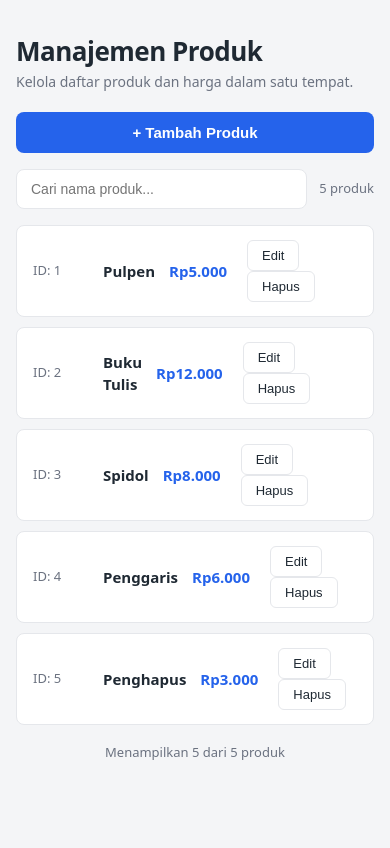
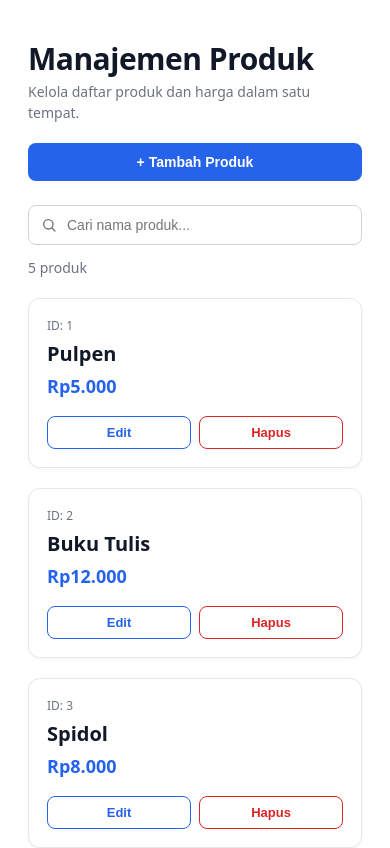
Before and after one commit to GetRektBoy724/tugas-fe-react, a React (Vite) app: page / in a window 390 px wide. Shown: the top 848 px of the page. Built offline with nearby package versions, Linux system fonts and the light colour scheme.

Commit message:
fix(ui): match main page layout to reference design

```diff
--- a/src/App.css
+++ b/src/App.css
@@ -1,16 +1,48 @@
-.container {
-  max-width: 720px;
-  margin: 0 auto;
-  padding: 32px 16px 48px;
+:root {
+  --bg: #ffffff;
+  --card: #ffffff;
+  --text: #111827;
+  --muted: #6b7280;
+  --border: #e5e7eb;
+  --input-border: #d1d5db;
+  --primary: #2563eb;
+  --primary-hover: #1d4ed8;
+  --danger: #dc2626;
+  --danger-hover: #b91c1c;
+  --danger-bg: #fee2e2;
 }
 
-/* ---------- Header ---------- */
-.page-header {
-  margin-bottom: 20px;
+* {
+  box-sizing: border-box;
+  margin: 0;
+  padding: 0;
+}
+
+body {
+  font-family: system-ui, Arial, sans-serif;
+  background: var(--bg);
+  color: var(--text);
+  line-height: 1.5;
+}
+
+.container {
+  max-width: 980px;
+  margin: 0 auto;
+  padding: 36px 28px 48px;
+}
+
+/* ---------- Header + add button row ---------- */
+.top-row {
+  display: flex;
+  align-items: center;
+  justify-content: space-between;
+  gap: 20px;
+  margin-bottom: 24px;
 }
 
 .page-header h1 {
-  font-size: 26px;
+  font-size: 30px;
+  font-weight: 800;
   letter-spacing: -0.5px;
 }
 
@@ -19,17 +51,15 @@
   font-size: 14px;
 }
 
-/* ---------- Add button ---------- */
 .add-button {
-  width: 100%;
-  padding: 12px;
-  margin-bottom: 16px;
+  padding: 11px 18px;
   border: 0;
   border-radius: 8px;
   background: var(--primary);
   color: #fff;
-  font-size: 15px;
+  font-size: 14px;
   font-weight: 600;
+  white-space: nowrap;
   cursor: pointer;
   transition: background 0.15s;
 }
@@ -44,91 +74,122 @@
   align-items: center;
   justify-content: space-between;
   gap: 12px;
-  margin-bottom: 16px;
+  margin-bottom: 20px;
 }
 
-.search-bar input {
-  flex: 1;
-  padding: 11px 14px;
-  border: 1px solid var(--border);
+.search-input {
+  position: relative;
+  width: 400px;
+  max-width: 100%;
+}
+
+.search-icon {
+  position: absolute;
+  top: 50%;
+  left: 13px;
+  transform: translateY(-50%);
+  color: var(--muted);
+  pointer-events: none;
+}
+
+.search-input input {
+  width: 100%;
+  padding: 11px 14px 11px 38px;
+  border: 1px solid var(--input-border);
   border-radius: 8px;
   font-size: 14px;
   outline: none;
   background: var(--card);
 }
 
-.search-bar input:focus {
+.search-input input:focus {
   border-color: var(--primary);
 }
 
 .search-count {
   color: var(--muted);
-  font-size: 13px;
+  font-size: 14px;
   white-space: nowrap;
 }
 
-/* ---------- Product list ---------- */
+/* ---------- Product grid ---------- */
 .product-list {
-  display: flex;
-  flex-direction: column;
-  gap: 10px;
+  display: grid;
+  grid-template-columns: repeat(3, 1fr);
+  gap: 20px;
 }
 
 .product-card {
   display: flex;
-  align-items: center;
-  gap: 14px;
-  padding: 14px 16px;
+  flex-direction: column;
+  gap: 4px;
+  padding: 18px;
   background: var(--card);
   border: 1px solid var(--border);
-  border-radius: 8px;
+  border-radius: 12px;
+  box-shadow: 0 1px 3px rgba(0, 0, 0, 0.05);
 }
 
 .product-id {
   color: var(--muted);
-  font-size: 13px;
-  min-width: 56px;
+  font-size: 12px;
 }
 
 .product-name {
-  flex: 1;
-  font-size: 15px;
-  font-weight: 600;
+  font-size: 20px;
+  font-weight: 700;
 }
 
 .product-price {
   color: var(--primary);
-  font-size: 15px;
+  font-size: 18px;
+  font-weight: 700;
+  margin-bottom: 12px;
+}
+
+.product-actions {
+  display: flex;
+  gap: 8px;
+  margin-top: auto;
 }
 
 .product-actions button {
-  padding: 7px 14px;
-  margin-left: 6px;
-  border: 1px solid var(--border);
-  border-radius: 6px;
+  flex: 1;
+  padding: 8px 0;
+  border-radius: 8px;
   background: var(--card);
-  color: var(--text);
   font-size: 13px;
+  font-weight: 600;
   cursor: pointer;
   transition: all 0.15s;
 }
 
-.product-actions button:hover {
-  border-color: var(--primary);
+.edit-btn {
+  border: 1px solid var(--primary);
   color: var(--primary);
 }
 
-.product-actions button.danger:hover {
-  border-color: var(--danger);
+.edit-btn:hover {
+  background: var(--primary);
+  color: #fff;
+}
+
+.delete-btn {
+  border: 1px solid var(--danger);
   color: var(--danger);
+}
+
+.delete-btn:hover {
+  background: var(--danger);
+  color: #fff;
 }
 
 /* ---------- Footer ---------- */
 .page-footer {
-  margin-top: 18px;
-  text-align: center;
+  margin-top: 22px;
   color: var(--muted);
   font-size: 13px;
+  text-align: left;
 }
 
 /* ---------- Modal ---------- */
@@ -146,8 +207,8 @@
   width: 100%;
   max-width: 420px;
   background: var(--card);
-  border-radius: 10px;
-  padding: 22px;
+  border-radius: 12px;
+  padding: 24px;
   box-shadow: 0 18px 45px rgba(0, 0, 0, 0.25);
 }
 
@@ -159,7 +220,8 @@
 }
 
 .modal-head h2 {
-  font-size: 18px;
+  font-size: 20px;
+  font-weight: 700;
 }
 
 .modal-close {
@@ -194,13 +256,13 @@
   flex-direction: column;
   gap: 5px;
   font-size: 13px;
-  font-weight: 600;
+  font-weight: 700;
 }
 
 .modal input {
   padding: 10px 12px;
-  border: 1px solid var(--border);
-  border-radius: 6px;
+  border: 1px solid var(--input-border);
+  border-radius: 8px;
   font-size: 14px;
   font-weight: 400;
   outline: none;
@@ -221,14 +283,6 @@
   font-size: 13px;
 }
 
-.delete-summary {
-  padding: 12px;
-  background: var(--bg);
-  border-radius: 6px;
-  font-size: 14px;
-  margin-bottom: 16px;
-}
-
 .modal-actions {
   display: flex;
   justify-content: flex-end;
@@ -239,7 +293,7 @@
 .modal-actions button {
   padding: 10px 18px;
   border: 0;
-  border-radius: 6px;
+  border-radius: 8px;
   font-size: 14px;
   font-weight: 600;
   cursor: pointer;
@@ -254,11 +308,11 @@
 .modal-actions button.secondary {
   background: var(--card);
   color: var(--text);
-  border: 1px solid var(--border);
+  border: 1px solid var(--input-border);
 }
 
 .modal-actions button.secondary:hover {
-  background: var(--bg);
+  background: #f9fafb;
 }
 
 .modal-actions button.danger {
@@ -269,3 +323,29 @@
 .modal-actions button.danger:hover {
   background: var(--danger-hover);
 }
+
+@media (max-width: 800px) {
+  .product-list {
+    grid-template-columns: repeat(2, 1fr);
+  }
+}
+
+@media (max-width: 560px) {
+  .product-list {
+    grid-template-columns: 1fr;
+  }
+
+  .top-row {
+    flex-direction: column;
+    align-items: stretch;
+  }
+
+  .add-button {
+    width: 100%;
+  }
+
+  .search-bar {
+    flex-direction: column;
+    align-items: stretch;
+  }
+}
--- a/src/App.jsx
+++ b/src/App.jsx
@@ -56,11 +56,12 @@ export default function App() {
 
   return (
     <div className="container">
-      <PageHeader />
-
-      <button type="button" className="add-button" onClick={openAddModal}>
-        + Tambah Produk
-      </button>
+      <div className="top-row">
+        <PageHeader />
+        <button type="button" className="add-button" onClick={openAddModal}>
+          + Tambah Produk
+        </button>
+      </div>
 
       <SearchBar
         query={query}
--- a/src/components/DeleteProductModal.jsx
+++ /dev/null
@@ -1,22 +0,0 @@
-import Modal from "./Modal.jsx";
-import { formatRupiah } from "../utils/format.js";
-
-export default function DeleteProductModal({ product, onClose, onDelete }) {
-  return (
-    <Modal title="Hapus Produk?" onClose={onClose}>
-      <p className="modal-desc">Produk yang dihapus tidak dapat dikembalikan.</p>
-      <p className="delete-summary">
-        <strong>ID: {product.id}</strong> — {product.name} —{" "}
-        {formatRupiah(product.price)}
-      </p>
-      <div className="modal-actions">
-        <button type="button" className="secondary" onClick={onClose}>
-          Batal
-        </button>
-        <button type="button" className="danger" onClick={() => onDelete(product.id)}>
-          Hapus Produk
-        </button>
-      </div>
-    </Modal>
-  );
-}
--- a/src/components/Modal.jsx
+++ /dev/null
@@ -1,25 +0,0 @@
-import { useEffect } from "react";
-
-export default function Modal({ title, onClose, children }) {
-  useEffect(() => {
-    function onKeyDown(event) {
-      if (event.key === "Escape") onClose();
-    }
-    document.addEventListener("keydown", onKeyDown);
-    return () => document.removeEventListener("keydown", onKeyDown);
-  }, [onClose]);
-
-  return (
-    <div className="modal-backdrop" onClick={onClose}>
-      <div className="modal" role="dialog" aria-modal="true" onClick={(e) => e.stopPropagation()}>
-        <div className="modal-head">
-          <h2>{title}</h2>
-          <button type="button" className="modal-close" onClick={onClose}>
-            ×
-          </button>
-        </div>
-        {children}
-      </div>
-    </div>
-  );
-}
--- a/src/components/ProductCard.jsx
+++ b/src/components/ProductCard.jsx
@@ -7,12 +7,12 @@ export default function ProductCard({ product, onEdit, onDelete }) {
       <h3 className="product-name">{product.name}</h3>
       <strong className="product-price">{formatRupiah(product.price)}</strong>
       <div className="product-actions">
-        <button type="button" onClick={() => onEdit(product)}>
+        <button type="button" className="edit-btn" onClick={() => onEdit(product)}>
           Edit
         </button>
         <button
           type="button"
-          className="danger"
+          className="delete-btn"
           onClick={() => onDelete(product)}
         >
           Hapus
--- a/src/components/SearchBar.jsx
+++ b/src/components/SearchBar.jsx
@@ -1,12 +1,28 @@
 export default function SearchBar({ query, onQueryChange, resultCount }) {
   return (
     <div className="search-bar">
+      <div className="search-input">
+        <svg
+          className="search-icon"
+          width="16"
+          height="16"
+          viewBox="0 0 24 24"
+          fill="none"
+          stroke="currentColor"
+          strokeWidth="2"
+          strokeLinecap="round"
+          aria-hidden="true"
+        >
+          <circle cx="11" cy="11" r="7" />
+          <line x1="16.5" y1="16.5" x2="21" y2="21" />
+        </svg>
         <input
           type="text"
           placeholder="Cari nama produk..."
           value={query}
           onChange={(event) => onQueryChange(event.target.value)}
         />
+      </div>
       <span className="search-count">{resultCount} produk</span>
     </div>
   );
```
Lines whose indentation alone changed are shown as unchanged.
